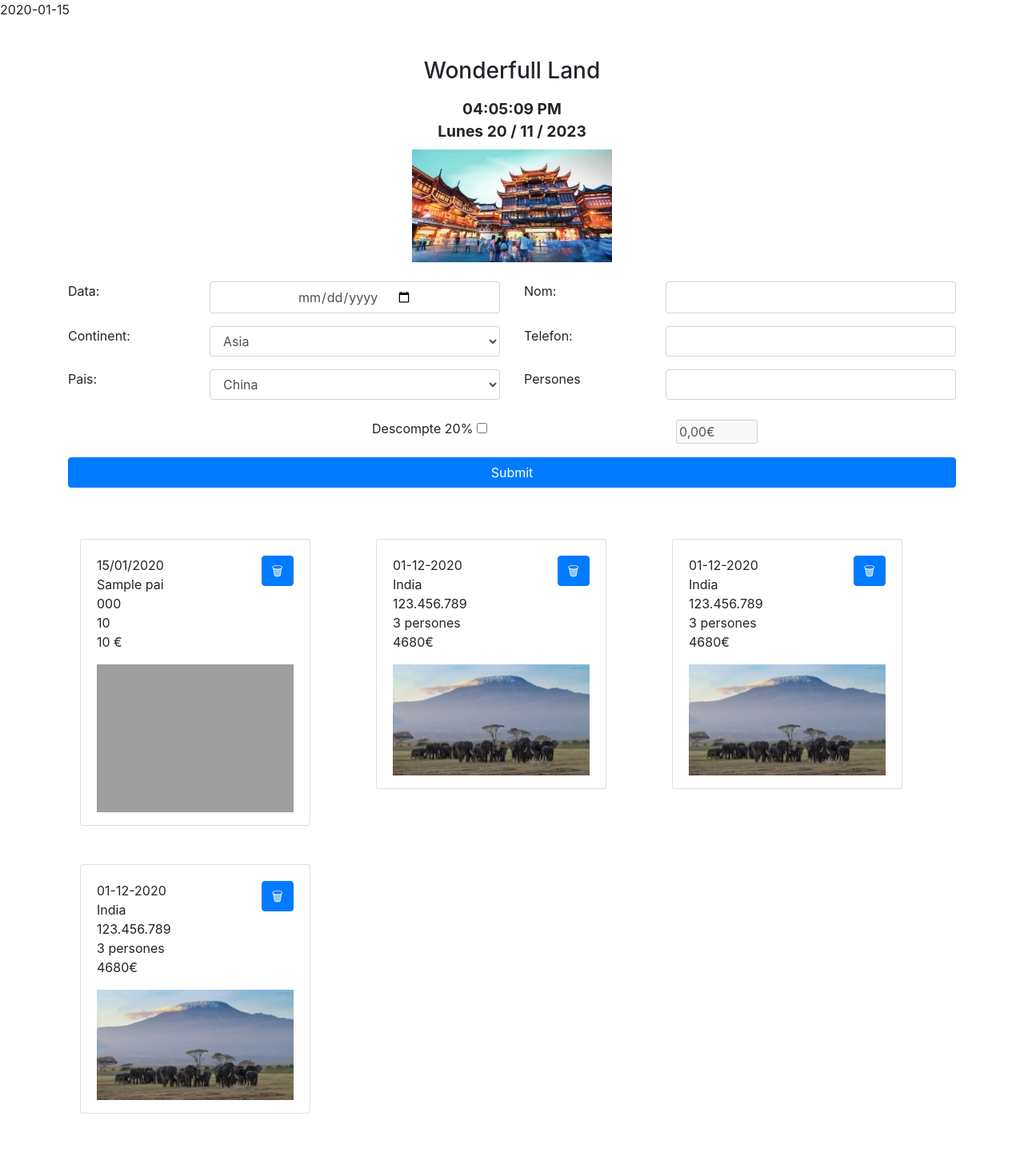
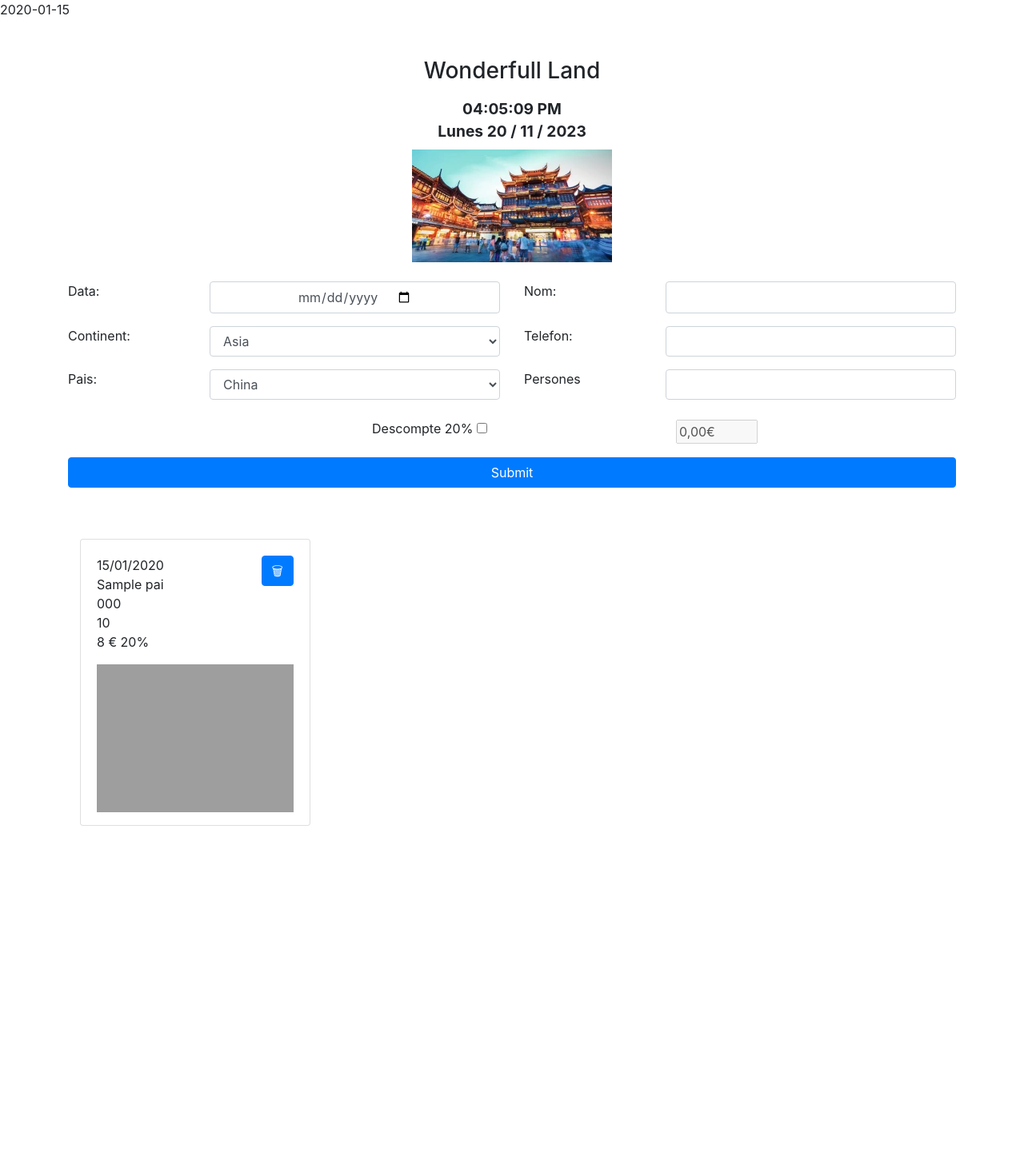
Before and after one commit to martinh118/M12_P1_Wonderfull_Travel, a PHP site: page / in a window 1280 px wide. Shown: the whole page at 80% size. After the commit the page ends 1033 px from the top, so only its background shows below. Run offline with PHP 8.4, Linux system fonts and the light colour scheme; tables that the repository leaves empty hold one stand-in row (values such as "Sample post"); grey boxes are pictures that could not be loaded.

Commit message:
Refactor delete and insert actions, add id property to Reserva class

```diff
--- a/index.php
+++ b/index.php
@@ -6,12 +6,19 @@ include_once("./controlador/reserves.php");
 
 // comprovem si la sol·licitut es POST
 if ($_SERVER["REQUEST_METHOD"] == "POST") {
-    if ($_POST["action"] == "delete") {
+    // comprovem si la ruta de la peticio es /delete
+    // acabada la accio, redireccionem a l'arrel
+    if ($_SERVER["REQUEST_URI"] == "/delete") {
         ControladorReserves::eliminarReserva();
-        die();
+        header("Location: /");
     }
-    ControladorReserves::inserirReserva();
-    die();
+
+    // comprovem si la ruta de la peticio es /insert
+    // acabada la accio, redireccionem a l'arrel
+    if ($_SERVER["REQUEST_URI"] == "/insert") {
+        ControladorReserves::inserirReserva();
+        header("Location: /");
+    }
 }
 
 // si no es POST, mostrem la web normal
--- a/model/reserva.php
+++ b/model/reserva.php
@@ -8,6 +8,7 @@ require_once("sql.php");
  */
 class Reserva implements JsonSerializable
 {
+    private $id;                     // id de la reserva
     private $oferta;                // oferta a la que es fa la reserva.
     private $nom;                   // nom del client
     private $telefon;               // telefon dle client
@@ -15,8 +16,9 @@ class Reserva implements JsonSerializable
     private $descompte;             // la reserva te un desompte aplicat o no
     private $dataInici;            // data d'inici de la reserva
 
-    public function __construct(Oferta $oferta, string $nom, string $telefon, int $quantitat_persones, string $dataInici, bool $descompte)
+    public function __construct(int $id, Oferta $oferta, string $nom, string $telefon, int $quantitat_persones, string $dataInici, bool $descompte)
     {
+        $this->id = $id;
         $this->oferta = $oferta;
         $this->nom = $nom;
         $this->telefon = $telefon;
@@ -70,6 +72,11 @@ class Reserva implements JsonSerializable
         }
     }
 
+    public function getId(): int
+    {
+        return $this->id;
+    }
+
     /**
      * Retorna un string de la data amb el format "YYYY-MM-DD"
      */
@@ -89,7 +96,9 @@ class Reserva implements JsonSerializable
     public static function getReserves(): array
     {
         $connect = connect();
-        $sql = 'SELECT r.client_nom AS "Nom",
+        $sql = 'SELECT
+                    r.id AS "id",
+                    r.client_nom AS "Nom",
                     r.client_telefon AS "Telefon",
                     r.quantitat_persones AS "Persones",
                     r.descompte AS "Descompte",
@@ -110,7 +119,7 @@ class Reserva implements JsonSerializable
             $oferta = Oferta::fromId($reserva["Oferta"]);
             echo ($reserva["Data Inici"]);
 
-            $reservesInstancies[] = new Reserva($oferta, $reserva["Nom"], $reserva["Telefon"], $reserva["Persones"], $reserva["Data Inici"], $reserva["Descompte"]);
+            $reservesInstancies[] = new Reserva($reserva["id"], $oferta, $reserva["Nom"], $reserva["Telefon"], $reserva["Persones"], $reserva["Data Inici"], $reserva["Descompte"]);
         }
         return $reservesInstancies;
     }
--- a/vista/index.php
+++ b/vista/index.php
@@ -30,7 +30,7 @@
             <img id="imagen" src='../source/optimizadas/asia/china/china_peq.webp' alt="">
         </div>
 
-        <form action="#" class="mt-4">
+        <form action="insert" class="mt-4">
             <div class="row">
                 <div class="col d-flex">
                     <label class="mr-auto w-50" for="data-viatge">Data:</label>
@@ -84,7 +84,7 @@
             <button type="submit" class="btn btn-primary btn-block mt-3">Submit</button>
         </form>
         <div class="container pt-5"><!--  contenidor de reserves -->
-            <div class="row">
+            <form action="delete" method="post" class="row">
                 <?php
                 foreach ($reserves as $reserva) {
                     // guardem el nom del pais
@@ -94,6 +94,7 @@
                     // mostrem la targeta amb les dades de la reserva i inserim la imatge fent servir el path
                 ?>
                     <div class="col-sm mb-5">
+                        <input type="hidden" name="id" value="<?= $reserva->getId() ?>">
                         <div class="card" style="width: 18rem;">
                             <div class="card-body position-relative pb-0">
                                 <ul class="list-unstyled">
@@ -101,61 +102,15 @@
                                     <li><?= $reserva->getOferta()->getPais() ?></li>
                                     <li><?= $reserva->getTelefon() ?></li>
                                     <li><?= $reserva->getQuantitatPersones() ?></li>
-                                    <li><?= $reserva->getOferta()->getPreu() * $reserva->getQuantitatPersones() . " €" ?></li>
+                                    <li><?= $reserva->getOferta()->getPreu() * $reserva->getQuantitatPersones() * ($reserva->getDescompteBit() ? .8 : 1) . " €" . ($reserva->getDescompteBit() ? " 20%" : "") ?></li>
                                 </ul>
-                                <a href="#" class="btn btn-primary position-absolute" style="top:1.25rem; right:1.25rem;">🗑</a>
+                                <button type="submit" class="btn btn-primary position-absolute" style="top:1.25rem; right:1.25rem;">🗑</button>
                             </div>
                             <img class="card-img-top pb-3" src="../source/optimizadas/<?= $pathImatge ?>" style="padding-left:1.25rem; padding-right:1.25rem" alt="Card image cap">
                         </div>
                     </div>
                 <?php }; ?>
-
-                <div class="col-sm mb-5">
-                    <div class="card" style="width: 18rem;">
-                        <div class="card-body position-relative pb-0">
-                            <ul class="list-unstyled">
-                                <li>01-12-2020</li>
-                                <li>India</li>
-                                <li>123.456.789</li>
-                                <li>3 persones</li>
-                                <li>4680€</li>
-                            </ul>
-                            <a href="#" class="btn btn-primary position-absolute" style="top:1.25rem; right:1.25rem;">🗑</a>
-                        </div>
-                        <img class="card-img-top pb-3" src="../source/optimizadas/africa/kenia/kenia_peq.webp" style="padding-left:1.25rem; padding-right:1.25rem" alt="Card image cap">
-                    </div>
-                </div>
-                <div class="col-sm mb-5">
-                    <div class="card" style="width: 18rem;">
-                        <div class="card-body position-relative pb-0">
-                            <ul class="list-unstyled">
-                                <li>01-12-2020</li>
-                                <li>India</li>
-                                <li>123.456.789</li>
-                                <li>3 persones</li>
-                                <li>4680€</li>
-                            </ul>
-                            <a href="#" class="btn btn-primary position-absolute" style="top:1.25rem; right:1.25rem;">🗑</a>
-                        </div>
-                        <img class="card-img-top pb-3" src="../source/optimizadas/africa/kenia/kenia_peq.webp" style="padding-left:1.25rem; padding-right:1.25rem" alt="Card image cap">
-                    </div>
-                </div>
-                <div class="col-sm mb-5">
-                    <div class="card" style="width: 18rem;">
-                        <div class="card-body position-relative pb-0">
-                            <ul class="list-unstyled">
-                                <li>01-12-2020</li>
-                                <li>India</li>
-                                <li>123.456.789</li>
-                                <li>3 persones</li>
-                                <li>4680€</li>
-                            </ul>
-                            <a href="#" class="btn btn-primary position-absolute" style="top:1.25rem; right:1.25rem;">🗑</a>
-                        </div>
-                        <img class="card-img-top pb-3" src="../source/optimizadas/africa/kenia/kenia_peq.webp" style="padding-left:1.25rem; padding-right:1.25rem" alt="Card image cap">
-                    </div>
-                </div>
-            </div>
+            </form>
         </div>
     </div>
 </body>
```
Also changed, not shown: .htaccess (added).
